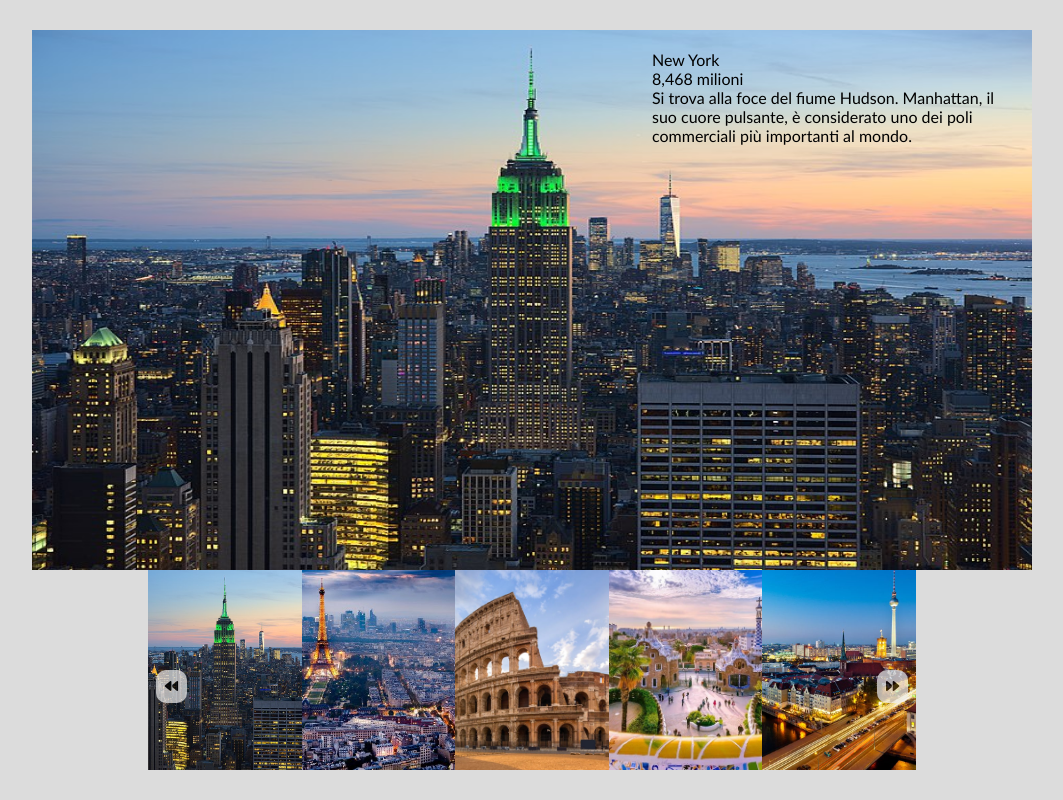
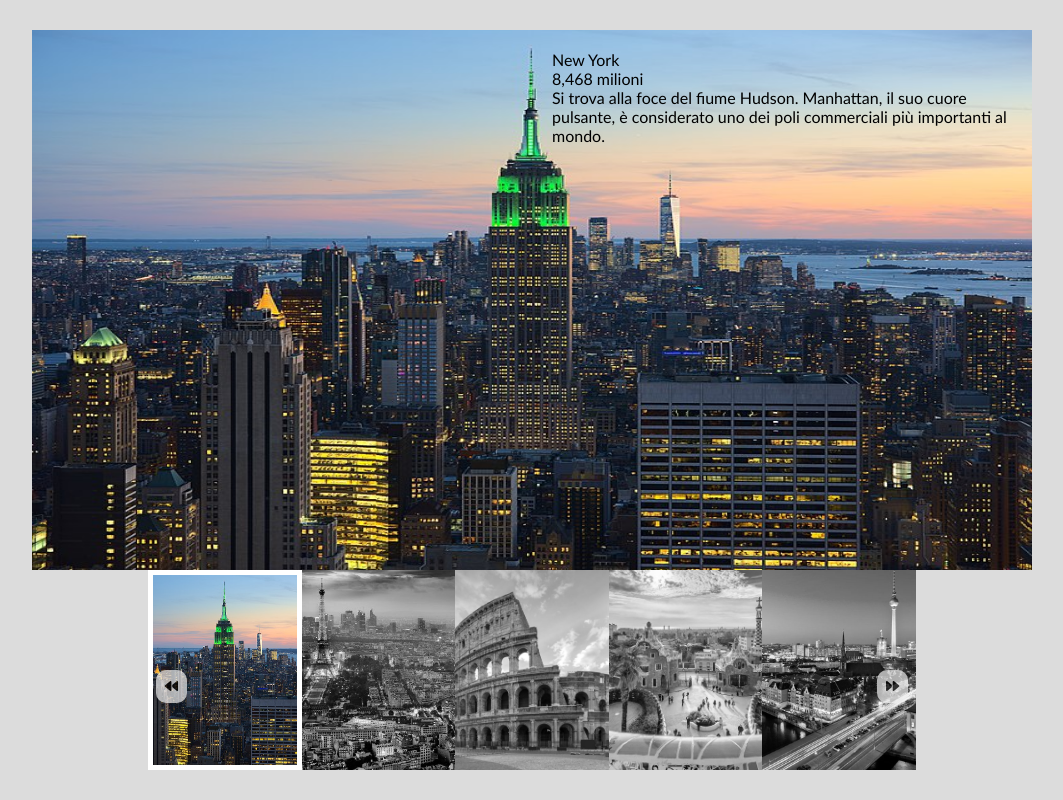
Before and after one commit to carmelopalumbo/js-array-objects-carousel, a plain HTML site: page index.html in a window 1280 px wide. Shown: the whole page, without its empty margins (108-1171 px from the left). Drawn offline with Linux system fonts and the light colour scheme.

Commit message:
fix-default-page

```diff
--- a/assets/css/style.css
+++ b/assets/css/style.css
@@ -26,7 +26,7 @@ body {
     justify-content: center;
 }
 
-.slider-big .citta{
+.slider-big{
     position: relative;
     width: 1000px;
     height: 540px;
@@ -37,10 +37,10 @@ body {
     top: 0;
     right: 0;
     padding: 20px;
-    width: 40%;
+    width: 50%;
 }
 
-.slider-big .citta img{
+.slider-big img{
     width: 100%;
     height: 100%;
 }
@@ -59,6 +59,16 @@ body {
     height: 200px;
     object-fit: cover;
     cursor: pointer;
+}
+
+.thumb_none{
+    filter: grayscale(1);
+    border: none;
+}
+
+.thumb_active{
+    filter: grayscale(0);
+    border: 5px solid white;
 }
 
 #prev,
--- a/assets/js/script.js
+++ b/assets/js/script.js
@@ -42,33 +42,46 @@ const cities = [
 
 const sliderBig = document.querySelector('.slider-big');
 const sliderThumb = document.querySelector('.thumbnails');
-const descrSlider = document.querySelector('.descr-slider');
 const btnNext = document.querySelector('#next');
 const btnPrev = document.querySelector('#prev');
+let counter = 0;
 
 //creo le thumbnails
 getThumbnails();
 
-//creo la prima immagine
-createContentTop(cities[0]);
+//creo le immagini
+getContentTop();
+
+//creo un array contenente le immagini grandi
+const imgBig = document.getElementsByClassName('big_img');
+
+//creo un array contenente le immagini thumb
+const imgThumb = document.getElementsByClassName('thumb_img');
+
+//creo un array contenente le descrizioni
+const descrSlider = document.getElementsByClassName('descr-slider');
+
+//creo situazione default
+defaultPage();
 
 
+// console.log(imgBig);
+// console.log(imgThumb);
 
-function createContentTop(cities){
+function getContentTop(){
     let content = '';
 
-     content = `
-        <div class="citta">
-                <img src="assets/img/${cities.image}" alt="${cities.name}">
-                <div class="descr-slider">
-                    <p class="cityname">${cities.name}</p>
-                    <p class="people">${cities.people}</p>
-                    <p class="descr">${cities.descr}</p>
-                </div>
-        </div>
-   `;
+    cities.forEach(city => {
+        content += `<img class="big_img d-none" src="assets/img/${city.image}" alt="${city.name}">
+        <div class="descr-slider d-none">
+        <p class="name">${city.name}</p>
+        <p class="people">${city.people}</p>
+        <p class="descr">${city.descr}</p>
+        </div>`
+    })
 
-   sliderBig.innerHTML = content;
+    //console.log(content);
+    sliderBig.innerHTML = content;
 }
 
 
@@ -76,9 +89,16 @@ function getThumbnails(){
     let content = '';
 
     cities.forEach(city => {
-        content += `<img src="assets/img/${city.image}" alt="${city.name}">`
+        content += `<img class="thumb_img thumb_none" src="assets/img/${city.image}" alt="${city.name}">
+        `;
     })
 
-    console.log(content);
+    //console.log(content);
     sliderThumb.innerHTML = content;
 }
+
+function defaultPage(){
+    imgBig[counter].classList.remove('d-none');
+    imgThumb[counter].classList.add('thumb_active');
+    descrSlider[counter].classList.remove('d-none');
+}
```
